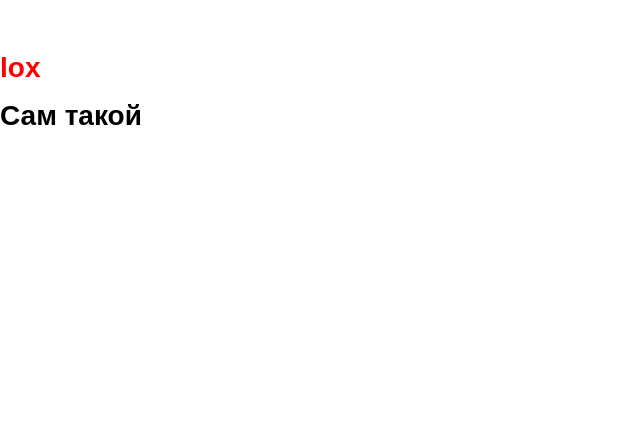
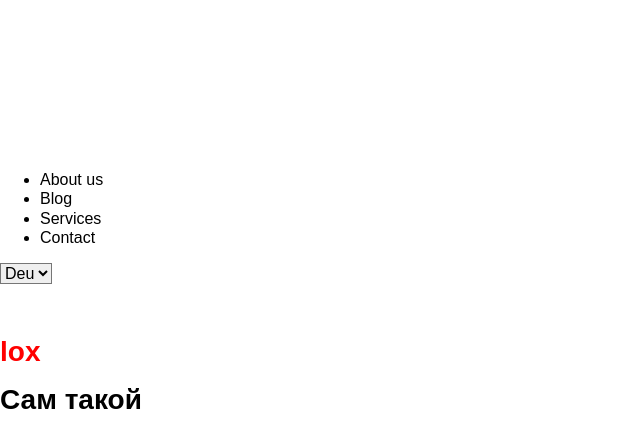
Before and after one commit to Koverin/Koverin.github.io, a website: page Digital-agency/src/index.html in a window 1280 px wide. Shown: the whole page, without its empty margins (0-640 px from the left). Drawn offline with nearby package versions, Linux system fonts and the light colour scheme; files that its build step writes are made by us from their sources; files whose address does not match are found by name.

Commit message:
header html

```diff
--- a/Digital-agency/src/templates/header.html
+++ b/Digital-agency/src/templates/header.html
@@ -1,5 +1,29 @@
 <header id="header">
     <div class="container">
-
+            <header id="header">
+                <div class="container">
+                    <div class="header__container">
+                        <svg class="header__logo logo" width="" height="">
+                            <use href=""></use>
+                        </svg>
+                        <div class="header__menu">
+                            <nav class="header__nav">
+                                <ul class="header__list">
+                                    <li class="header__item">About us</li>
+                                    <li class="header__item">Blog</li>
+                                    <li class="header__item">Services</li>
+                                    <li class="header__item">Contact</li>
+                                </ul>
+                            </nav>
+                            <select id="lang" name="lang>
+                                <option value="Eng" selected>Eng</option>
+                                <option value="Deu">Deu</option>
+                                <option value="Spa" >Spa</option>
+                                <option value="Ukr">Ukr</option>
+                            </select>
+                        </div>
+                    </div>
+                </div>
+            </header>
     </div>
  </header>
```
Also changed, not shown: Digital-agency/dist/images/sprite.svg, Digital-agency/dist/index.html, 1 other file.
